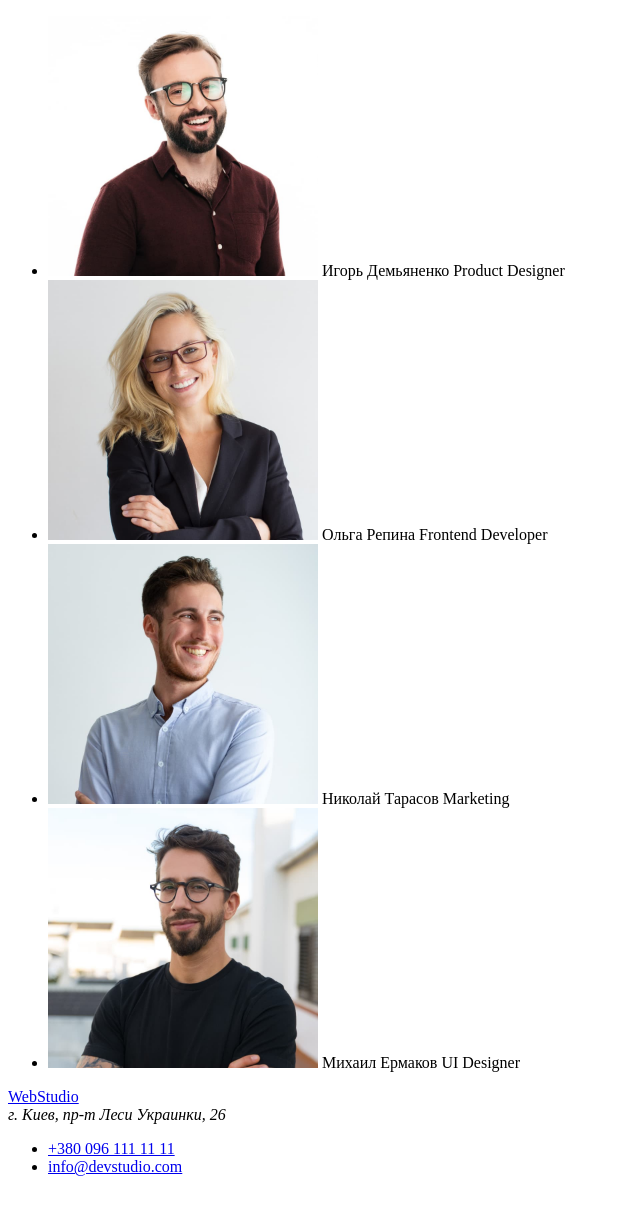
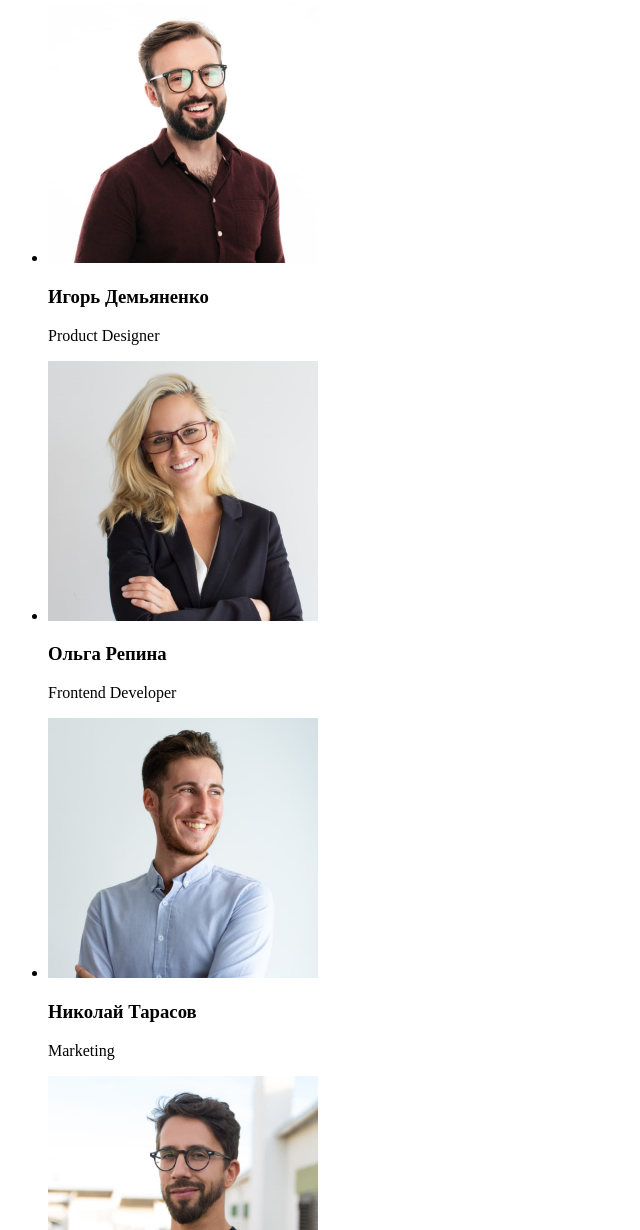
Before and after one commit to RedokLeeroy/goit-markup-hw-01, a plain HTML site: page index.html in a window 1280 px wide. Shown: the part 1570-2800 px from the top of the page, without its empty margins (0-640 px from the left). Before the commit the page ends 2762 px from the top, so only its background shows below. Drawn offline with Linux system fonts and the light colour scheme.

Commit message:
Update index.html

```diff
--- a/index.html
+++ b/index.html
@@ -29,11 +29,12 @@
   </header>
   <main>
     <!--big sec.-->
-    <div>
+    <section>
       <h1>эффективные решения для вашего бизнеса</h1>
       <button type="button">Заказать услугу</button>
-    </div>
+    </section>
     <!--articles about comp.-->
+    <section>
       <ul>
         <li>
           <h3>внимание к деталям</h3>
@@ -52,55 +53,47 @@
           <p>Значимость этих проблем настолько очевидна, что реализация плановых заданий.</p>
         </li>
       </ul>
+    </section>
     <!--images-->
-    <div>
+    <section>
       <h2>Чем мы занимаемся</h2>
       <ul>
         <li><img src="images/box1.jpg" alt="Рабочее место" width="370px" height="294px"></li>
         <li><img src="images/box2.jpg" alt="Работа над дизайном" width="370px" height="294px"></li>
         <li><img src="images/box3.jpg" alt="Выбор цвета" width="370px" height="294px"></li>
       </ul>
-    </div>
+    </section>
     <!--comand sec.-->
-    <div>
+    <section>
       <h2>Наша Команда</h2>
       <ul>
         <li>
-          <div>
           <img src="images/img1.jpg" alt="Игорь Демьяненко" width="270px" height="260">
-            <span>Игорь Демьяненко</span>
-            <span>Product Designer</span>
-          </div>
+          <h3>Игорь Демьяненко</h3>
+          <p>Product Designer</p>
         </li>
         <li>
-          <div>
           <img src="images/img2.jpg" alt="Ольга Репина" width="270px" height="260">
-            <span>Ольга Репина</span>
-            <span>Frontend Developer</span>
-          </div>
+          <h3>Ольга Репина</h3>
+          <p>Frontend Developer</p>
         </li>
         <li>
-          <div>
         <img src="images/img3.jpg" alt="Николай Тарасов" width="270px" height="260">
-            <span>Николай Тарасов</span>
-            <span>Marketing</span>
-          </div>
+        <h3>Николай Тарасов</h3>
+        <p>Marketing</p>
         </li>
         <li>
-          <div>
           <img src="images/img4.jpg" alt="Михаил Ермаков" width="270px" height="260">
-            <span>Михаил Ермаков</span>
-            <span>UI Designer</span>
-          </div>
+          <h3>Михаил Ермаков</h3>
+          <p>UI Designer</p>
         </li>
       </ul>
-    </div>
+    </section>
   </main>
   <footer>
     <a href="/">WebStudio</a>
     <address>
-      <span>г. Киев, пр-т Леси Украинки, 26</span>
-    </address>
+      <a href="/">г. Киев, пр-т Леси Украинки, 26</a>
     <ul>
       <li>
         <a href="tel:+3800961111111">+380 096 111 11 11</a>
@@ -109,6 +102,7 @@
         <a href="mailto:info@devstudio.com">info@devstudio.com</a>
       </li>
     </ul>
+    </address>
   </footer>
 </body>
 </html>
```
Lines whose indentation alone changed are shown as unchanged.
